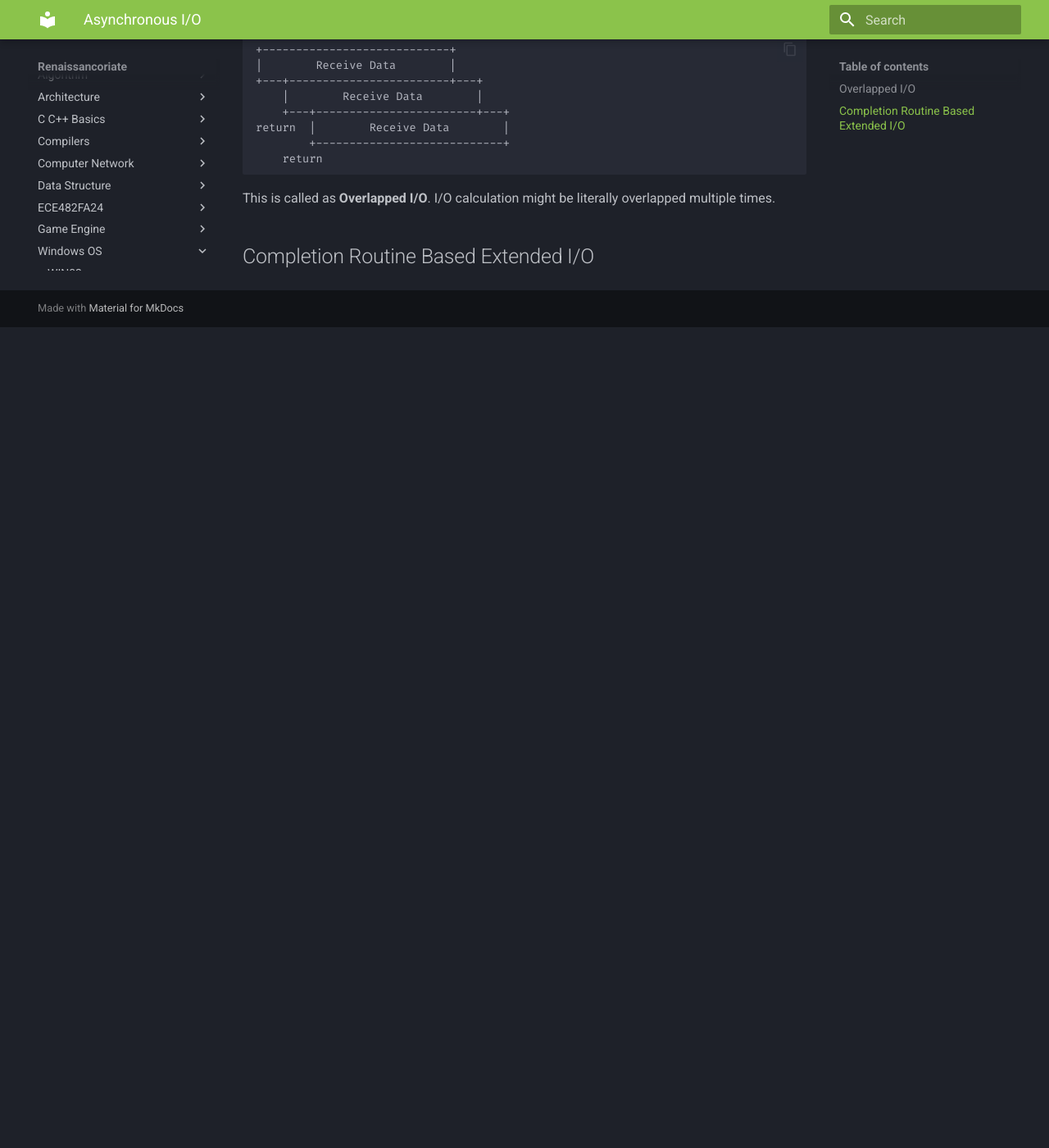
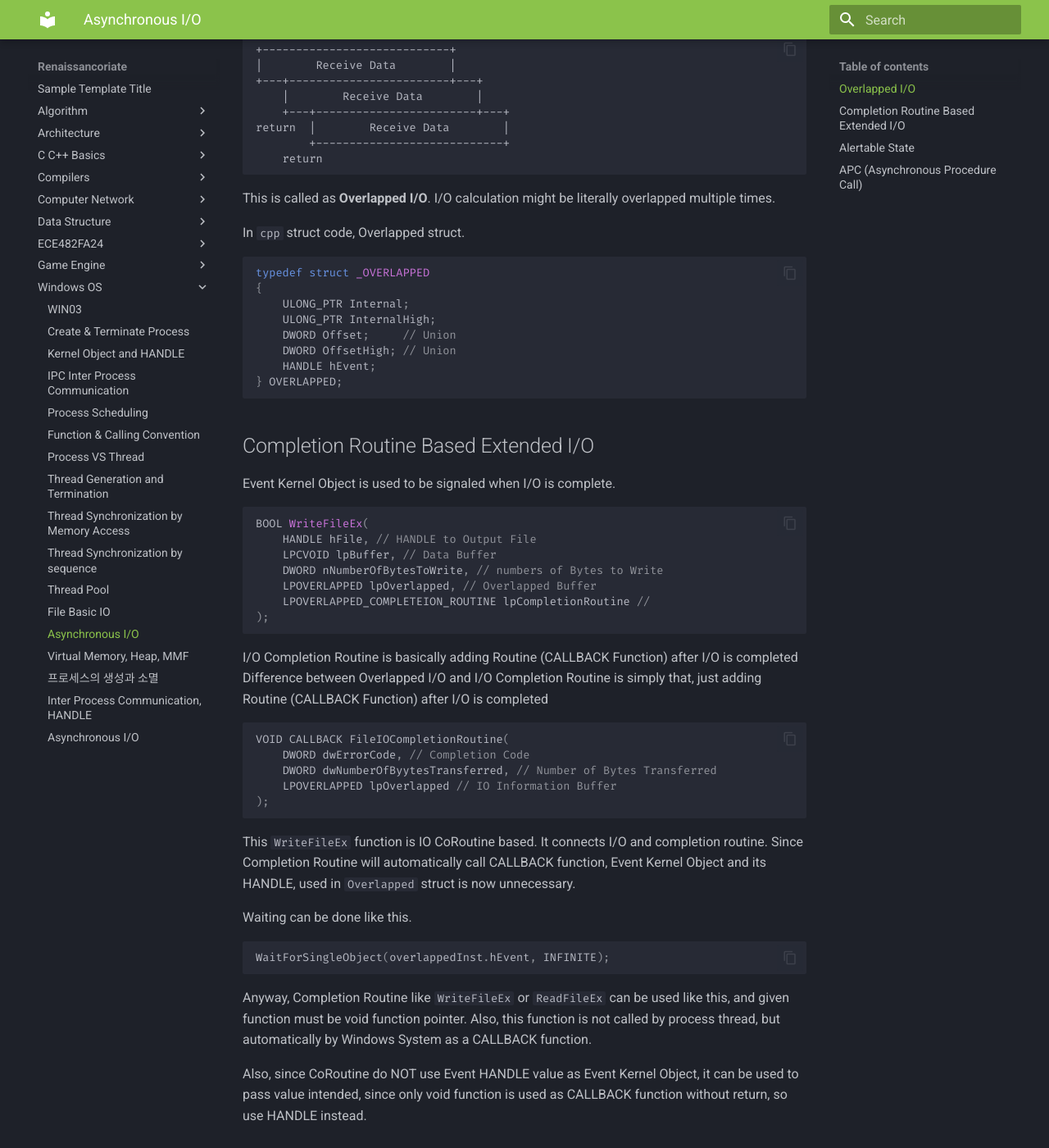
Before and after one commit to renaissancor/renaissancor.github.io, an MkDocs documentation site: the page built from docs/Windows_OS/WIN19.md, in a window 1280 px wide and 1400 px high, scrolled down 1899 px. Shown: the whole window at 82% size. Built offline with MkDocs 1.6.1 and Material for MkDocs 9.7.7, drawn with Linux system fonts in a browser that asks for light colours; before the commit the page ends 2297 px from its top, so only the background shows below that; some of the changed text lies outside the part shown.

````diff
--- a/docs/Windows_OS/WIN19.md
+++ b/docs/Windows_OS/WIN19.md
@@ -104,4 +104,107 @@
 
 This is called as **Overlapped I/O**. I/O calculation might be literally overlapped multiple times.
 
+In `cpp` struct code, Overlapped struct.
+
+```cpp
+typedef struct _OVERLAPPED
+{
+    ULONG_PTR Internal;
+    ULONG_PTR InternalHigh;
+    DWORD Offset;     // Union
+    DWORD OffsetHigh; // Union
+    HANDLE hEvent;
+} OVERLAPPED;
+
+```
+
 ## Completion Routine Based Extended I/O
+
+Event Kernel Object is used to be signaled when I/O is complete.
+
+
+
+```cpp
+BOOL WriteFileEx(
+    HANDLE hFile, // HANDLE to Output File
+    LPCVOID lpBuffer, // Data Buffer
+    DWORD nNumberOfBytesToWrite, // numbers of Bytes to Write
+    LPOVERLAPPED lpOverlapped, // Overlapped Buffer
+    LPOVERLAPPED_COMPLETEION_ROUTINE lpCompletionRoutine //
+);
+```
+
+I/O Completion Routine is basically
+adding Routine (CALLBACK Function) after I/O is completed
+Difference between Overlapped I/O and I/O Completion Routine is
+simply that, just adding Routine (CALLBACK Function) after I/O is completed
+
+```cpp
+VOID CALLBACK FileIOCompletionRoutine(
+    DWORD dwErrorCode, // Completion Code
+    DWORD dwNumberOfByytesTransferred, // Number of Bytes Transferred
+    LPOVERLAPPED lpOverlapped // IO Information Buffer
+);
+```
+
+This `WriteFileEx` function is IO CoRoutine based.
+It connects I/O and completion routine.
+Since Completion Routine will automatically call CALLBACK function,
+Event Kernel Object and its HANDLE, used in `Overlapped` struct
+is now unnecessary.
+
+Waiting can be done like this.
+
+```cpp
+WaitForSingleObject(overlappedInst.hEvent, INFINITE);
+```
+
+Anyway, Completion Routine like `WriteFileEx` or `ReadFileEx` can be used
+like this, and given function must be void function pointer.
+Also, this function is not called by process thread, but
+automatically by Windows System as a CALLBACK function.
+
+Also, since CoRoutine do NOT use Event HANDLE value as Event Kernel Object,
+it can be used to pass value intended, since only void function is
+used as CALLBACK function without return, so use HANDLE instead.
+
+## Alertable State
+
+SleepEX(INFINITE, TRUE);
+
+Thread that called Function will be **alertable state**
+I/O function call get return, and I/O continues.
+If I/O completion is required for further execution, and still uncertain about
+when I/O will finish, but still after I/O Completion, CALLBACK function is guaranteed.
+
+Then, the priority of the work would be into Completion Routine.
+However, if intended to execute Completion Routine, so either want to
+get priority of CoRoutine higher or lower than original priority of CoRoutine,
+Alertable State is used. Alert that it is okay to go Completion Routine and
+do CALLBACK function.
+
+There are three ways of Alarm methods of these I/O Completion Routine Alertable State
+```cpp
+DWORD SleepEx(
+    DWORD dwMiliseconds,
+    BOOL bAlertable
+)
+DWORD WaitForSingleObjectEx(...)
+DWORD WaitForMultipleObjectsEx(...)
+```
+
+These functions make Alertable State, Completion Routine Priority Setup.
+`SleepEx`, unlike `Sleep`, has `BOOL bAlertable` value as difference.
+
+If these are called, when I/O function already returned but still in I/O, then
+they will not get called.
+
+## APC (Asynchronous Procedure Call)
+
+Every Thread has each of their own APC Queue,
+
+Each Thread, when their I/O are completed and became alertable state, then
+all CALLBACK functions are collected in APC Queue
+
+So what inside APC Queue are CALLBACK functions that will be
+executed when I/O is in alertable state.
````
Also changed, not shown: docs/Windows_OS/WIN20.md (added, +184 -0 lines).
